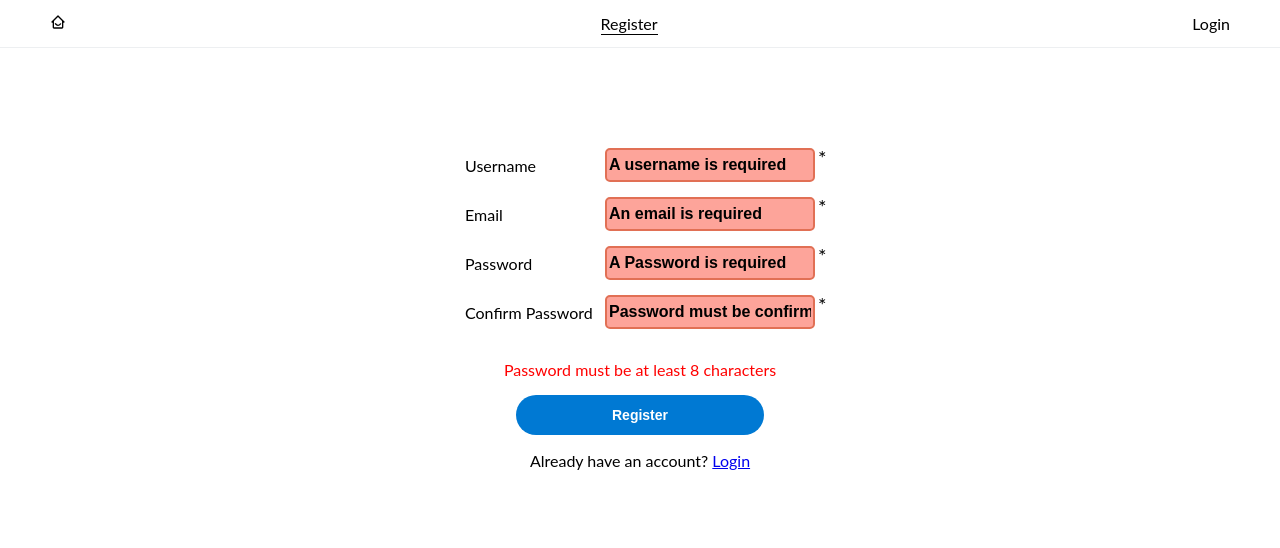
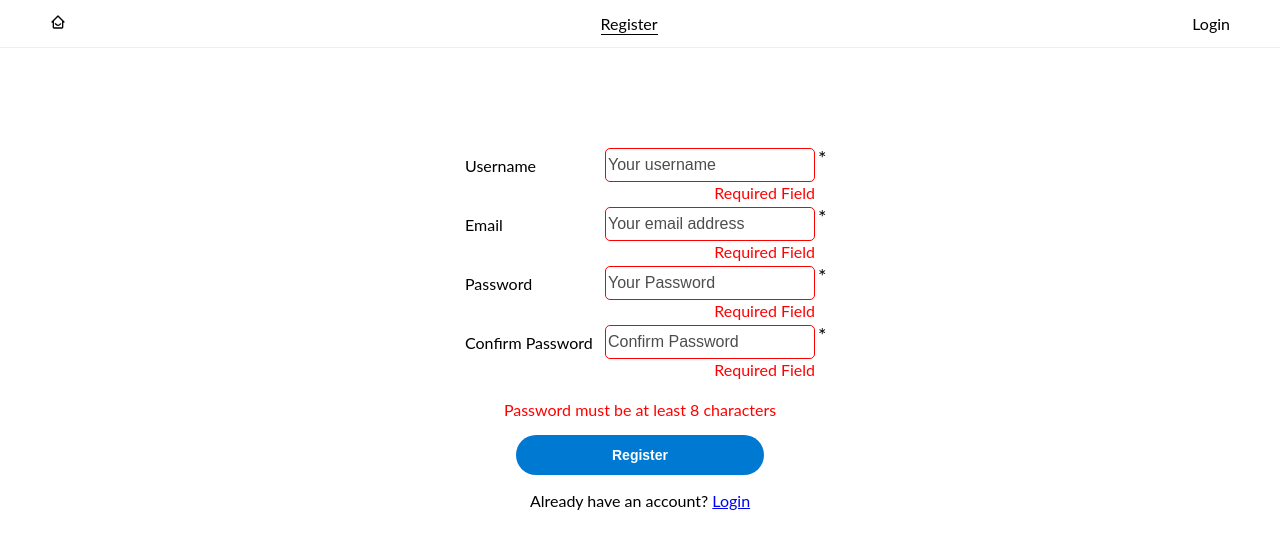
Before and after one commit to travismoulton/social-media-frontend, a React (Create React App) app: page /register in a window 1280 px wide. Both pictures are taken after a click on the button "Register". Shown: the top 548 px of the page. Built offline with nearby package versions, Linux system fonts and the light colour scheme; no server answers.

Commit message:
made style change on how errors are rendered whena  required input is empty.

```diff
--- a/src/components/CreateGroup/CreateGroup.js
+++ b/src/components/CreateGroup/CreateGroup.js
@@ -32,6 +32,7 @@ export default function CreateGroup({ show, closeModal }) {
     },
     touched: false,
     wrapperClass: 'GroupNameWrapper',
+    errorMsg: '',
   });
 
   const [descriptionInput, setDescriptionInput] = useState({
@@ -53,17 +54,6 @@ export default function CreateGroup({ show, closeModal }) {
 
   const [error, setError] = useState(null);
 
-  function setInputAsTouched() {
-    setNameInput({
-      ...nameInput,
-      touched: true,
-      elementConfig: {
-        ...nameInput.elementConfig,
-        placeholder: 'Group name is required',
-      },
-    });
-  }
-
   function inputChangedHandler(e, input) {
     const { value } = e.target;
 
@@ -80,7 +70,11 @@ export default function CreateGroup({ show, closeModal }) {
 
   async function createGroupHandler() {
     if (!nameInput.value) {
-      setInputAsTouched();
+      setNameInput({
+        ...nameInput,
+        touched: true,
+        inputError: 'Group name is required',
+      });
       return;
     }
 
@@ -149,6 +143,7 @@ export default function CreateGroup({ show, closeModal }) {
       touched={el.touched}
       key={el.id}
       className={el.className}
+      errorMsg={el.errorMsg}
     />
   ));
 
--- a/src/components/CreateGroup/CreateGroup.module.css
+++ b/src/components/CreateGroup/CreateGroup.module.css
@@ -48,7 +48,7 @@
   justify-content: center;
   position: absolute;
   left: 50%;
-  bottom: 25%;
+  bottom: 15%;
   transform: translateX(-50%);
 }
 
@@ -57,3 +57,10 @@
   display: flex;
   margin: 0 auto;
 }
+
+.InputError {
+  text-align: right;
+  margin-right: 15%;
+  margin-bottom: 0.3rem;
+  color: red;
+}
--- a/src/components/Login/Login.js
+++ b/src/components/Login/Login.js
@@ -28,6 +28,7 @@ export default function Login() {
       required: true,
     },
     touched: false,
+    errorMsg: '',
   });
 
   const [passwordInput, setPasswordInput] = useState({
@@ -44,6 +45,7 @@ export default function Login() {
       required: true,
     },
     touched: false,
+    errorMsg: '',
   });
 
   const [error, setError] = useState({
@@ -78,6 +80,7 @@ export default function Login() {
       required={el.validation.required}
       invalid={!el.valid}
       touched={el.touched}
+      errorMsg={el.errorMsg}
     />
   ));
 
@@ -86,19 +89,13 @@ export default function Login() {
       setEmailInput({
         ...emailInput,
         touched: true,
-        elementConfig: {
-          ...emailInput.elementConfig,
-          placeholder: 'Username is required',
-        },
+        errorMsg: 'Email is required',
       });
     if (input.id === 'password')
       setPasswordInput({
         ...passwordInput,
         touched: true,
-        elementConfig: {
-          ...passwordInput.elementConfig,
-          placeholder: 'Password is required ',
-        },
+        errorMsg: 'Password is required',
       });
   }
 
--- a/src/components/Register/Register.js
+++ b/src/components/Register/Register.js
@@ -28,6 +28,7 @@ export default function Login() {
       required: true,
     },
     touched: false,
+    errorMsg: '',
   });
 
   const [nameInput, setNameInput] = useState({
@@ -44,6 +45,7 @@ export default function Login() {
       required: true,
     },
     touched: false,
+    errorMsg: '',
   });
 
   const [passwordInput, setPasswordInput] = useState({
@@ -60,6 +62,7 @@ export default function Login() {
       required: true,
     },
     touched: false,
+    errorMsg: '',
   });
 
   const [confirmPasswordInput, setConfirmPasswordInput] = useState({
@@ -76,6 +79,7 @@ export default function Login() {
       required: true,
     },
     touched: false,
+    errorMsg: '',
   });
 
   const [error, setError] = useState({
@@ -113,21 +117,15 @@ export default function Login() {
         required={el.validation.required}
         invalid={!el.valid}
         touched={el.touched}
+        errorMsg={el.errorMsg}
       />
     )
   );
 
   // If on clicking the register button, any of the input fields is empty, set touched
   // to true so the Input component will render it with the proper styles
-  function setInputAsTouched(input, setStateFn, placeholderText) {
-    setStateFn({
-      ...input,
-      touched: true,
-      elementConfig: {
-        ...input.elementConfig,
-        placeholder: placeholderText,
-      },
-    });
+  function setInputAsTouched(input, setStateFn) {
+    setStateFn({ ...input, touched: true, errorMsg: 'Required Field' });
   }
 
   function checkPasswordsMatch() {
@@ -147,22 +145,12 @@ export default function Login() {
 
   function checkAllInputsForValues() {
     // If any field is empty, set it as touched to display it in red
-    if (!nameInput.value)
-      setInputAsTouched(nameInput, setNameInput, 'A username is required');
-    if (!emailInput.value)
-      setInputAsTouched(emailInput, setEmailInput, 'An email is required');
+    if (!nameInput.value) setInputAsTouched(nameInput, setNameInput);
+    if (!emailInput.value) setInputAsTouched(emailInput, setEmailInput);
     if (!passwordInput.value)
-      setInputAsTouched(
-        passwordInput,
-        setPasswordInput,
-        'A Password is required'
-      );
+      setInputAsTouched(passwordInput, setPasswordInput);
     if (!confirmPasswordInput.value)
-      setInputAsTouched(
-        confirmPasswordInput,
-        setConfirmPasswordInput,
-        'Password must be confirmed'
-      );
+      setInputAsTouched(confirmPasswordInput, setConfirmPasswordInput);
   }
 
   function checkPasswordHasEightCharacters() {
--- a/src/components/UI/Input/Input.js
+++ b/src/components/UI/Input/Input.js
@@ -17,6 +17,7 @@ export default function Input(props) {
     invalid,
     touched,
     required,
+    errorMsg,
   } = props;
 
   const inputClasses = [classes[className] || className];
@@ -41,6 +42,7 @@ export default function Input(props) {
             data-testid={id}
           />
           {required && <span className={classes.InputAsteric}>*</span>}
+          {errorMsg && <p className={classes.InputError}>{errorMsg}</p>}
         </div>
       );
       break;
--- a/src/components/UI/Input/Input.module.css
+++ b/src/components/UI/Input/Input.module.css
@@ -12,8 +12,7 @@
 
 /* Why does this need to repeat properties from TextInput? */
 .Invalid {
-  border: 2px solid var(--color-red);
-  background-color: #fda49a;
+  border: 1px solid red;
 }
 
 .InputAsteric {
@@ -30,11 +29,6 @@
   font-size: 1.6rem;
 }
 
-.Invalid::placeholder {
-  font-weight: 700;
-  color: #000;
-}
-
 .TextInput:focus,
 .GroupDescription:focus {
   outline: none;
@@ -48,7 +42,7 @@
   display: flex;
   justify-content: space-between;
   align-items: center;
-  margin: 0 auto 1.5rem auto;
+  margin: 0 auto 2.5rem auto;
 }
 
 .ThreadTitleWrapper {
@@ -83,3 +77,21 @@
   border: 2px solid #eee;
   border-radius: 5px;
 }
+
+/* .InputError {
+  color: red;
+  text-align: right;
+  margin-right: 15%;
+  margin-top: -1.4rem;
+  margin-bottom: 1.4rem;
+  justify-self: flex-end;
+  align-self: flex-end;
+} */
+
+.InputError {
+  position: absolute;
+  right: 0;
+  bottom: -2rem;
+  margin: 0;
+  color: red;
+}
```
